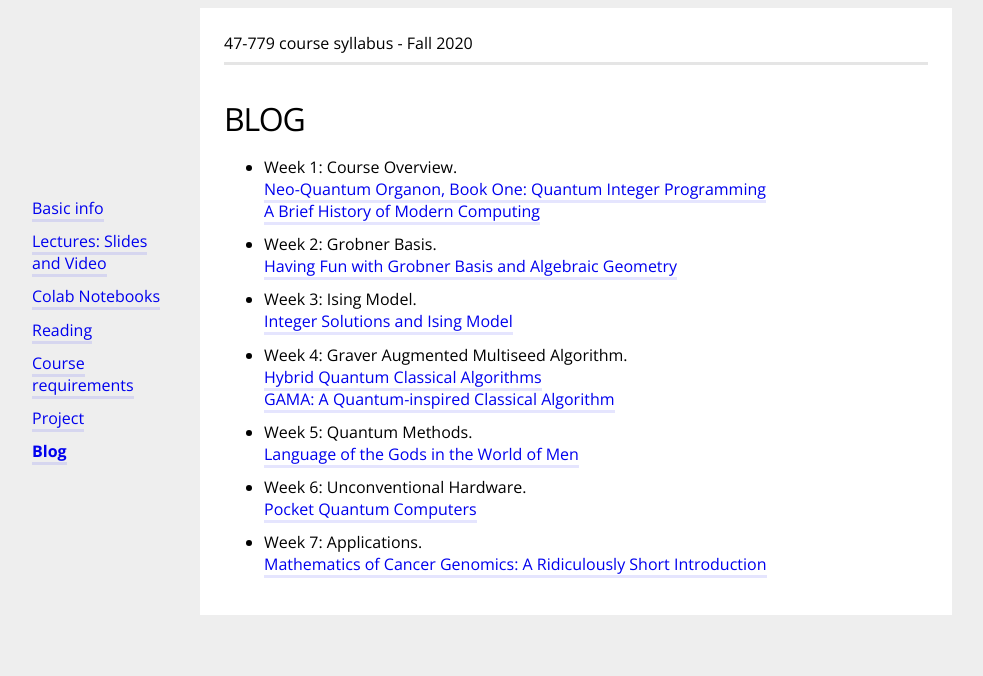
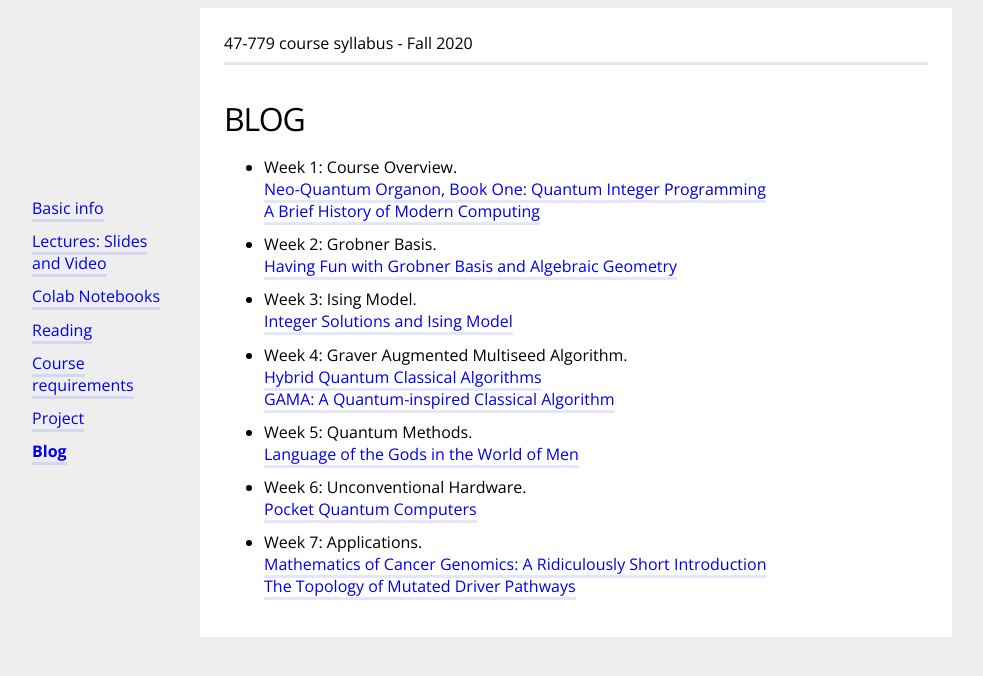
Before and after one commit to bernalde/QuIP, a Jekyll site: the page built from blog.md, in a window 1280 px wide. Shown: the top 676 px of the page, without its empty margins (64-1047 px from the left). Built offline with Jekyll 4.4.1, drawn with Linux system fonts in a browser that asks for light colours.

Commit message:
Update blog.md

```diff
--- a/blog.md
+++ b/blog.md
@@ -30,4 +30,5 @@ Selected blog posts from MyAmpleLife.
 [Pocket Quantum Computers](http://www.myamplelife.com/wp/2020/09/pocket-quantum-computers/)
 
 - Week 7: Applications.<br>
-[Mathematics of Cancer Genomics: A Ridiculously Short Introduction](http://www.myamplelife.com/wp/2019/07/mathematics-for-cancer-genomics-a-ridiculously-short-introduction/)
+[Mathematics of Cancer Genomics: A Ridiculously Short Introduction](http://www.myamplelife.com/wp/2019/07/mathematics-for-cancer-genomics-a-ridiculously-short-introduction/)<br>
+[The Topology of Mutated Driver Pathways](http://www.myamplelife.com/wp/2019/06/the-topology-of-mutated-driver-pathways/)
```
